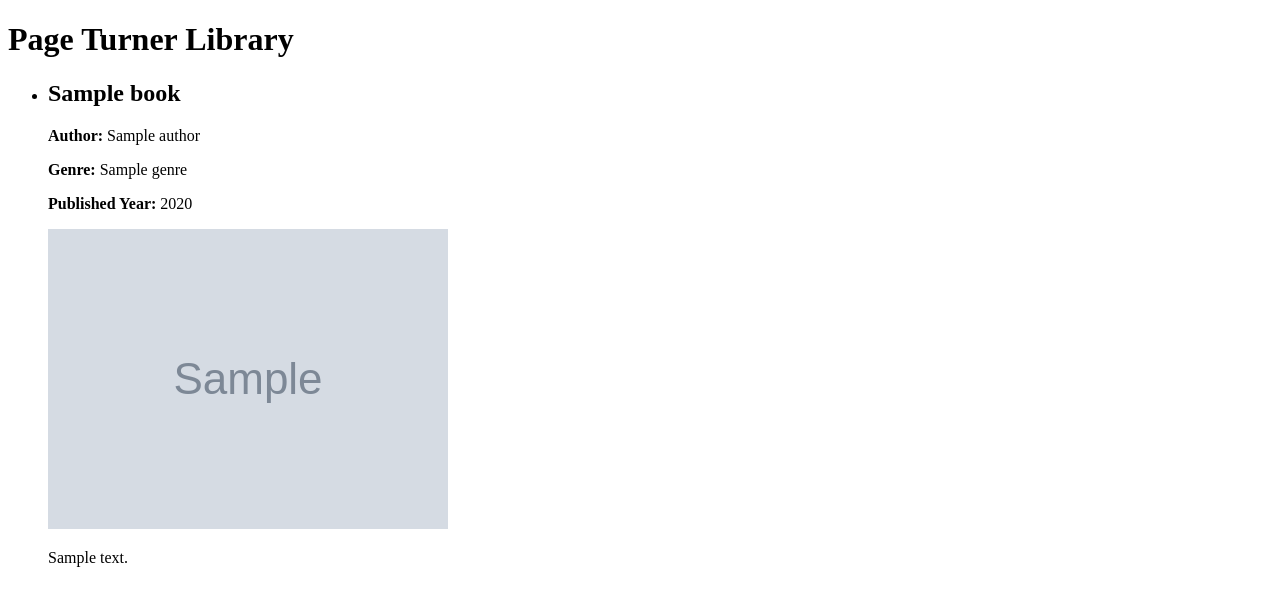
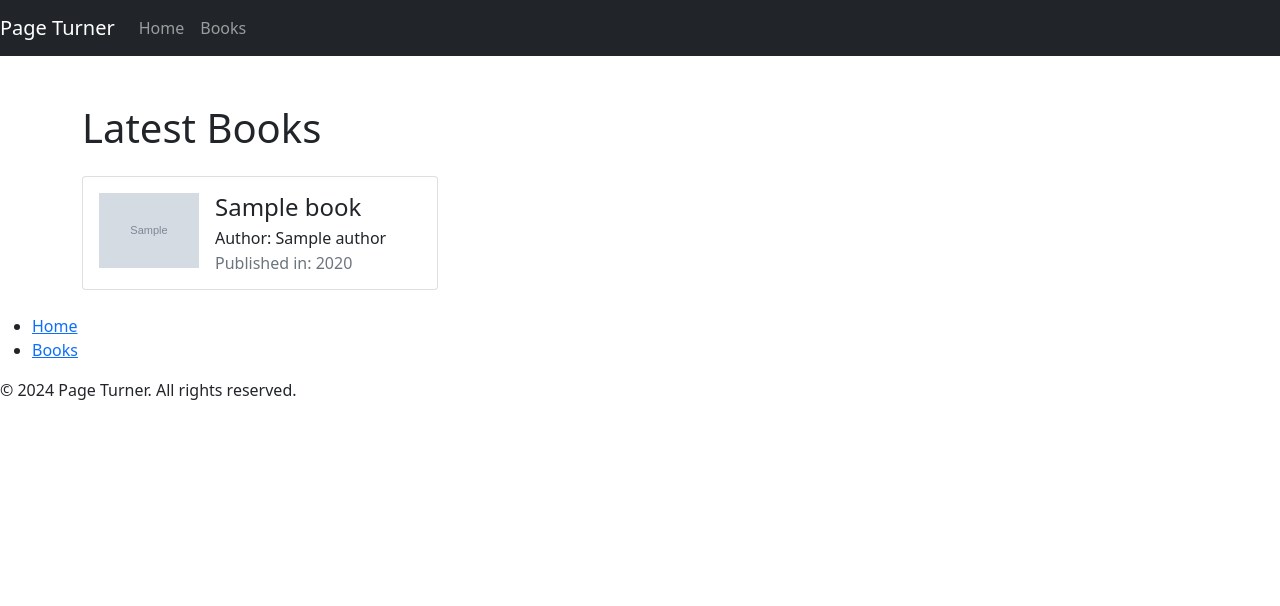
Before and after one commit to AlvaLind/page-turner, a Django app: template books/templates/books/book_list.html in a window 1280 px wide. Shown: the top 606 px of the page. Run offline with Django 4.2, Linux system fonts and the light colour scheme; the template is opened without the code that fills it: values that come from a table or form of the project are taken from there, others are empty; tables that the repository leaves empty hold one stand-in row (values such as "Sample post"); grey boxes marked "Sample" are stand-in pictures; some libraries are stand-ins or nearby versions.

Commit message:
Create book list html

```diff
--- a/books/admin.py
+++ b/books/admin.py
@@ -10,8 +10,8 @@ class GenreAdmin(SummernoteModelAdmin):
     Lists fields for display in admin, fileds for search,
     and rich-text editor.
     """
-    list_display = ('name', 'description',)
-    search_fields = ['name']
+    list_display = ('name',)
+    search_fields = ['name', 'description']
     summernote_fields = ('description',)
 
 
@@ -31,7 +31,7 @@ class BookAdmin(SummernoteModelAdmin):
     field filters, fields to prepopulate and rich-text editor.
     """
     list_display = ('title', 'author', 'genre', 'published_year',)
-    search_fields = ['title', 'author', 'genre']
+    search_fields = ['title', 'author', 'genre', 'description']
     list_filter = ('genre', 'created_on',)
     prepopulated_fields = {'slug': ('title',)}
     summernote_fields = ('description',)
--- a/books/templates/books/book_list.html
+++ b/books/templates/books/book_list.html
@@ -1,32 +1,37 @@
-<!-- templates/book_list.html -->
-<!DOCTYPE html>
-<html lang="en">
-<head>
-    <meta charset="UTF-8">
-    <meta name="viewport" content="width=device-width, initial-scale=1.0">
-    <title>Book List</title>
-</head>
-<body>
-    <header>
-        <h1>Page Turner Library</h1>
-    </header>
+{% extends "base.html" %}
+{% load static %}
+{% block content %}
 
-    <section>
-        <ul>
-            {% for book in books %}
-                <li>
-                    <h2>{{ book.title }}</h2>
-                    <p><strong>Author:</strong> {{ book.author.name }}</p>
-                    <p><strong>Genre:</strong> {{ book.genre.name }}</p>
-                    <p><strong>Published Year:</strong> {{ book.published_year }}</p>
-                    {% if book.cover_image %}
-                        <img src="{{ book.cover_image.url }}" alt="{{ book.title }} cover">
-                    {% endif %}
-                    <p>{{ book.description }}</p>
-                </li>
-            {% endfor %}
-        </ul>
-    </section>
+<div class="container mt-5">
+    <h1 class="mb-4">Latest Books</h1>
+    <div class="row">
+        {% for book in book_list %}
+        <div class="col-md-4">
+            <div class="card mb-4">
+                <div class="card-body">
+                    <div class="d-flex">
+                        <div class="image-container me-3">
+                            {% if book.cover_image %}
+                            <img class="img-fluid" src="{{ book.cover_image.url }}" alt="{{ book.title }}" style="max-width: 100px;">
+                            {% else %}
+                            <img class="img-fluid" src="{% static 'images/book_default.png' %}" alt="placeholder image" style="max-width: 100px;">
+                            {% endif %}
+                        </div>
+                        <div class="flex-grow-1">
+                            <h4 class="title mb-1">{{ book.title }}</h4>
+                            <p class="author mb-1">Author: {{ book.author }}</p>
+                            <p class="card-text text-muted h6 mb-0">Published in: {{ book.published_year }}</p>
+                        </div>
+                    </div>
+                </div>
+            </div>
+        </div>
+        {% if forloop.counter|divisibleby:3 %}
+    </div>
+    <div class="row">
+        {% endif %}
+        {% endfor %}
+    </div>
+</div>
 
-</body>
-</html>
+{% endblock %}
--- a/books/urls.py
+++ b/books/urls.py
@@ -2,5 +2,5 @@ from . import views
 from django.urls import path
 
 urlpatterns = [
-    path('', views.BookList.as_view(), name='home'),
+    path('books/', views.BookList.as_view(), name='books'),
 ]
```
